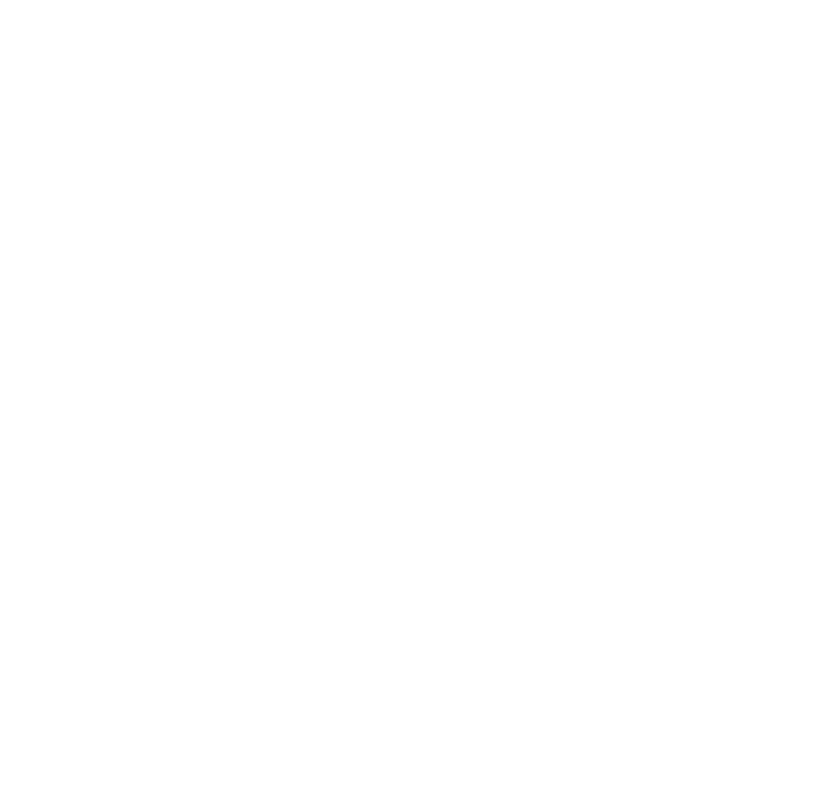
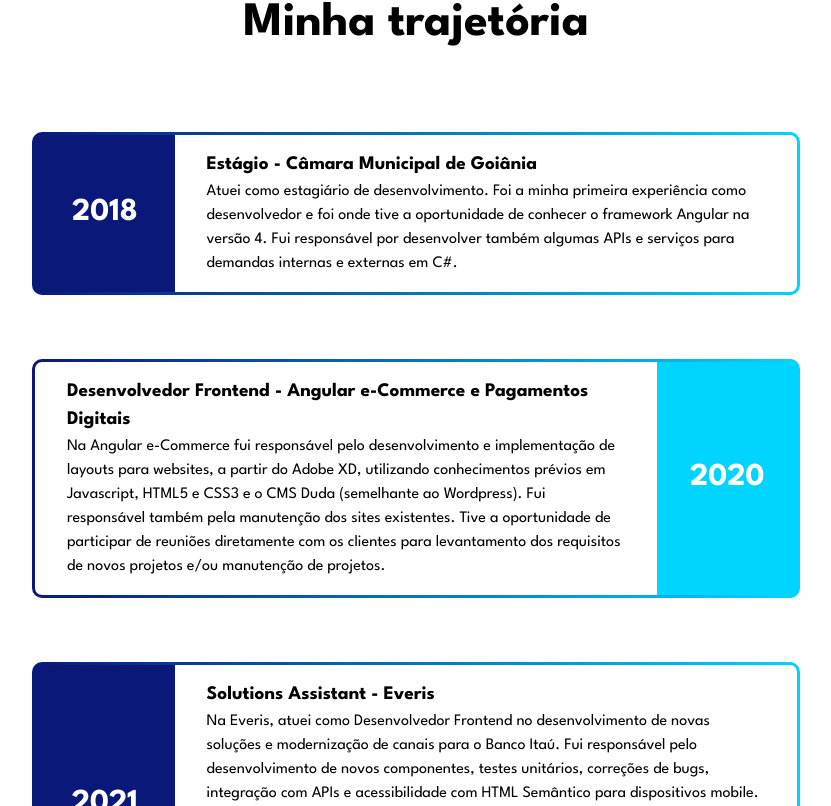
Before and after one commit to GDV1/portfolio, an Angular app: page / in a window 1280 px wide. Shown: the part 1814-2620 px from the top of the page, without its empty margins (224-1055 px from the left). Before the commit the page ends 1802 px from the top, so only its background shows below. Built offline with nearby package versions, Linux system fonts and the light colour scheme.

Commit message:
Track and Footer component

```diff
--- a/src/app/about/about.component.ts
+++ b/src/app/about/about.component.ts
@@ -1,5 +1,5 @@
 import { Component, OnInit } from '@angular/core';
-import { learning, mySkills } from 'src/app/constants/skills';
+import { learning, mySkills } from 'src/constants/skills';
 import { Skills } from 'src/typings/skills';
 
 @Component({
--- a/src/app/app.component.html
+++ b/src/app/app.component.html
@@ -4,4 +4,8 @@
 <main>
     <app-hero></app-hero>
     <app-about></app-about>
+    <app-my-track></app-my-track>
 </main>
+<footer>
+    <app-footer></app-footer>
+</footer>
--- a/src/app/app.module.ts
+++ b/src/app/app.module.ts
@@ -6,13 +6,17 @@
 import { NavbarComponent } from './navbar/navbar.component';
 import { HeroComponent } from './hero/hero.component';
 import { AboutComponent } from './about/about.component';
+import { MyTrackComponent } from './my-track/my-track.component';
+import { FooterComponent } from './footer/footer.component';
 
 @NgModule({
   declarations: [
     AppComponent,
     NavbarComponent,
     HeroComponent,
-    AboutComponent
+    AboutComponent,
+    MyTrackComponent,
+    FooterComponent
   ],
   imports: [
     BrowserModule,
--- /dev/null
+++ b/src/app/footer/footer.component.css
@@ -0,0 +1,3 @@
+.container {
+    margin: 50em
+}
--- /dev/null
+++ b/src/app/footer/footer.component.html
@@ -0,0 +1,3 @@
+<section class="container">
+
+</section>
--- /dev/null
+++ b/src/app/my-track/my-track.component.css
@@ -0,0 +1,77 @@
+h1 {
+    font-size: 3em;
+    text-align: center;
+    margin: 1.5em
+}
+
+h4 {
+    font-size: 1.2em;
+}
+
+.card {
+    display: flex;
+    background: linear-gradient(white, white) padding-box, linear-gradient(to right, #091879, #00D4FF) border-box;
+    border-radius: 0.625em;
+    border: 3px solid transparent;
+    position: relative;
+    text-decoration: none;
+    width: 60%;
+    margin: 4em auto;
+}
+
+.card > span {
+    display: flex;
+    justify-content: center;
+    align-items: center;
+    width: 20vw;
+    background: #091879;
+    font-size: 1em;
+}
+
+.card > span > p {
+    font-family: 'League Spartan', sans-serif;
+    font-weight: bold;
+    color: #FFF;
+    position: absolute;
+    font-size: 2em;
+}
+
+.card > .content {
+    width: 80vw;
+    margin: 1em 2em;
+}
+
+/********************** CARD INVERSE *************************/
+.card-inverse {
+    display: flex;
+    flex-direction: row-reverse;
+    background: linear-gradient(white, white) padding-box, linear-gradient(to right, #091879, #00D4FF) border-box;
+    border-radius: 0.625em;
+    border: 3px solid transparent;
+    position: relative;
+    text-decoration: none;
+    width: 60%;
+    margin: auto;
+}
+
+.card-inverse > span {
+    display: flex;
+    justify-content: center;
+    align-items: center;
+    width: 20vw;
+    background: #00D4FF;
+    font-size: 1em;
+}
+
+.card-inverse > span > p {
+    font-family: 'League Spartan', sans-serif;
+    font-weight: bold;
+    color: #FFF;
+    position: absolute;
+    font-size: 2em;
+}
+
+.card-inverse > .content {
+    width: 80vw;
+    margin: 1em 2em;
+}
--- /dev/null
+++ b/src/app/my-track/my-track.component.html
@@ -0,0 +1,11 @@
+<section class="track">
+    <h1>Minha trajetória</h1>
+
+    <div *ngFor="let track of tracks" class="card" [ngClass]="{'card-inverse': track.inverse, 'card': !track.inverse}">
+        <span><p>{{ track.year }}</p></span>
+        <div class="content">
+            <h4>{{ track.title }}</h4>
+            <p>{{ track.description }}</p>
+        </div>
+    </div>
+</section>
--- /dev/null
+++ b/src/app/my-track/my-track.component.ts
@@ -0,0 +1,14 @@
+import { Component, OnInit } from '@angular/core';
+import { track } from 'src/constants/track';
+import { Track } from 'src/typings/track';
+
+@Component({
+  selector: 'app-my-track',
+  templateUrl: './my-track.component.html',
+  styleUrls: ['./my-track.component.css']
+})
+export class MyTrackComponent {
+
+  tracks: Track[] = track;
+
+}
--- /dev/null
+++ b/src/constants/track.ts
@@ -0,0 +1,48 @@
+export const track = [
+    {
+        year: 2018,
+        inverse: false,
+        title: 'Estágio - Câmara Municipal de Goiânia',
+        description: `Atuei como estagiário de desenvolvimento. Foi a minha primeira experiência como desenvolvedor e foi onde tive a
+                      oportunidade de conhecer o framework Angular na versão 4. Fui responsável por desenvolver também algumas APIs e
+                      serviços para demandas internas e externas em C#.`
+    },
+    {
+        year: 2020,
+        inverse: true,
+        title: 'Desenvolvedor Frontend - Angular e-Commerce e Pagamentos Digitais',
+        description: `Na Angular e-Commerce fui responsável pelo desenvolvimento e implementação de layouts para websites,
+                      a partir do Adobe XD, utilizando conhecimentos prévios em Javascript, HTML5 e CSS3 e o CMS Duda (semelhante ao Wordpress).
+                      Fui responsável também pela manutenção dos sites existentes. Tive a oportunidade de participar de reuniões diretamente
+                      com os clientes para levantamento dos requisitos de novos projetos e/ou manutenção de projetos.`
+    },
+    {
+        year: 2021,
+        inverse: false,
+        title: 'Solutions Assistant - Everis',
+        description: `Na Everis, atuei como Desenvolvedor Frontend no desenvolvimento de novas soluções e modernização de canais para o Banco Itaú.
+                      Fui responsável pelo desenvolvimento de novos componentes, testes unitários, correções de bugs, integração com APIs e acessibilidade
+                      com HTML Semântico para dispositivos mobile. Além de atuar com Frontend, tive a oportunidade de atuar por um tempo com atividades de
+                      Backend (em Java), desenvolvendo BFFs e testes unitários para os mesmos (usando JUnit). Atuei alocado em um time do cliente, participando
+                      ativamente de reuniões e cerimônias do Scrum, expondo minhas ideias, problemas e soluções de forma assertiva, tendo contribuido para a melhora
+                      de métricas do time.`
+    },
+    {
+        year: 2022,
+        inverse: true,
+        title: 'Associate Consultant - Capco',
+        description: `Na Capco, atuei como Desenvolvedor Frontend contribuindo para o desenvolvimento e entrega de diversas features para o novo canal PJ do
+                      Banco Bradesco. Fui responsável pelo desenvolvimento de novos módulos, componentes, testes unitários e manutenção de código legado, escrita
+                      de documentação, levantamento de débitos técnicos, integração com API e acompanhamento do fluxo de CI/CD até a entrega em ambiente de homologação.
+                      Atuei diretamente com o cliente e outros consultores, participando ativamente de reuniões e cerimônias do Scrum, reportando problemas e propondo
+                      soluções para o projeto, contribuindo para a evolução do mesmo e orientando os desenvolvedores mais novos no desenvolvimento de novas features
+                      ou atividades específicas.`
+    },
+    {
+        year: 2023,
+        inverse: false,
+        title: 'Software Developer II - Solutis Tecnologias',
+        description: `Atuando como Desenvolvedor Fullstack (Java e Angular) para o Banco Bradesco no projeto de Segurança de Transações para o aplicativo
+                      Net Empresas para clientes PJ da instituição.`
+    },
+];
--- /dev/null
+++ b/src/typings/track.ts
@@ -0,0 +1,6 @@
+export interface Track {
+    year: number;
+    title: string;
+    description: string;
+    inverse: boolean;
+}
```
Also changed, not shown: src/app/footer/footer.component.ts (added, +10 -0 lines), src/constants/skills.ts (renamed from src/app/constants/skills.ts), 2 other files (tests, documents, lock files or other folders).
